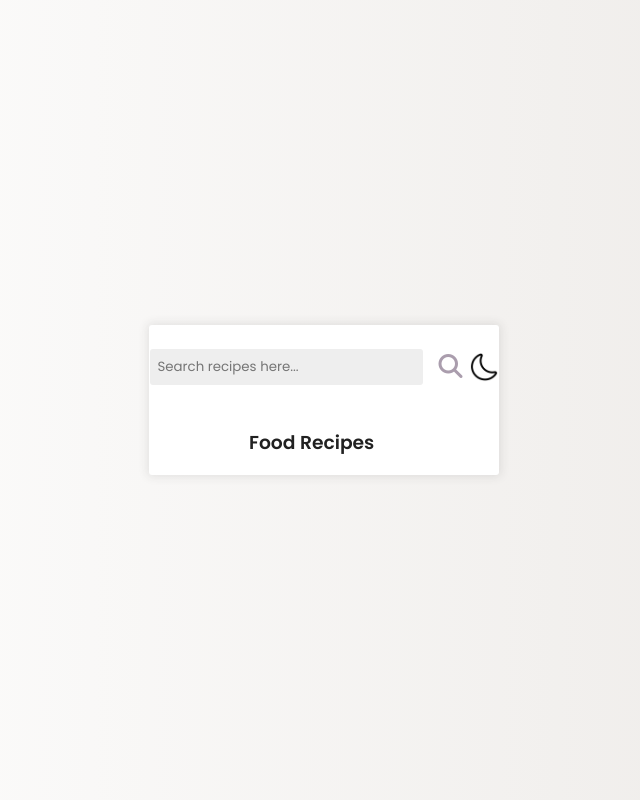
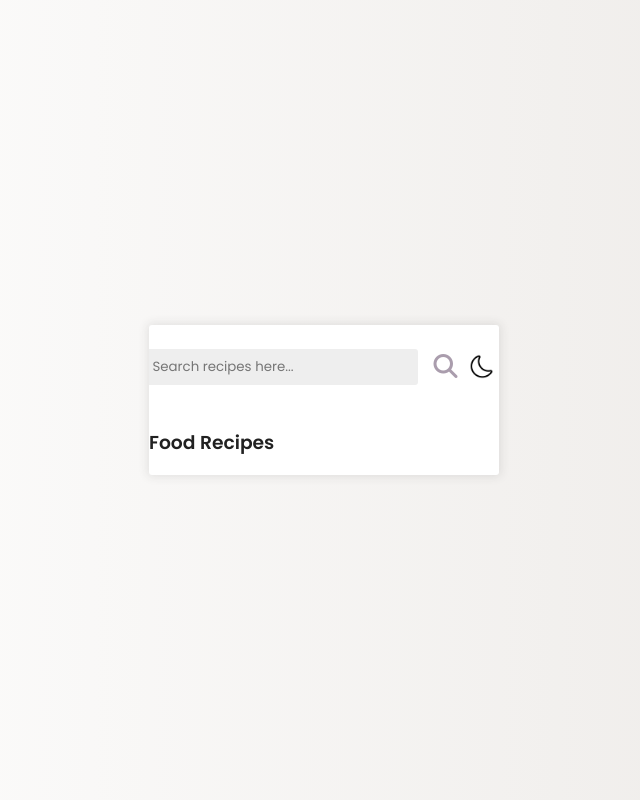
Before and after one commit to oremonani/Recipe-App, a plain HTML site: page index.html in a window 1280 px wide. Shown: the whole page, without its empty margins (316-956 px from the left). Drawn offline with Linux system fonts and the light colour scheme; no server answers.

Commit message:
Update style.css

```diff
--- a/style.css
+++ b/style.css
@@ -51,9 +51,8 @@ header {
 }
 
 header img {
-    align-items: center;
-    /*margin-right: 10px;
-    padding-left: 5px;*/
+    margin-right: 10px;
+    padding-left: 5px;
 }
 
 header input {
@@ -81,8 +80,9 @@ header button:hover {
 }
 
 .title h3 {
-    margin-left: 100px;
-    margin-right: 25px;
+    text-aligh: center;
+    /*margin-left: 100px;
+    margin-right: 25px;*/
 }
 
 .fav-container {
```
